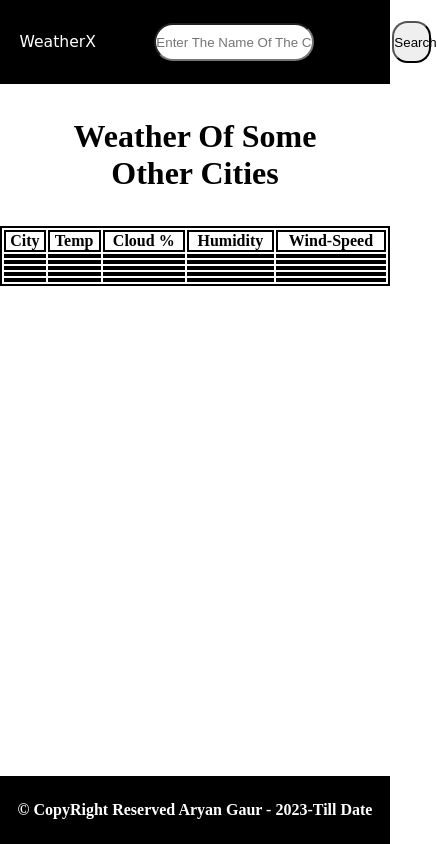
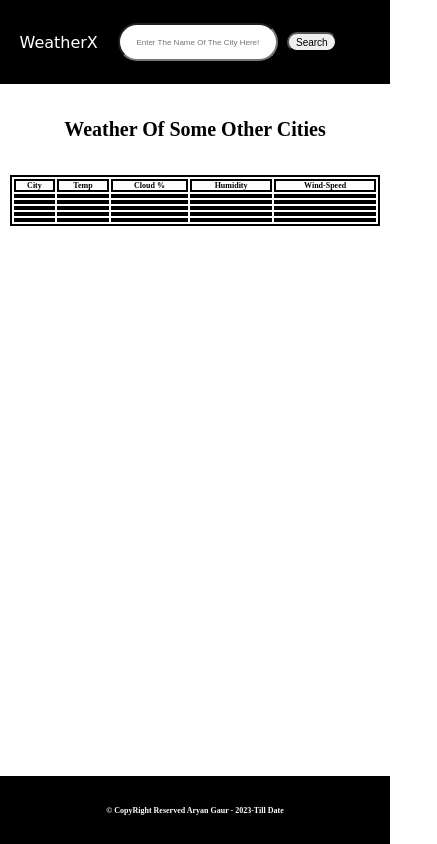
Before and after one commit to Aryangaurop4/Weather, a plain HTML site: page index.html in a window 390 px wide. Shown: the whole page, 437 px wide, since content can reach past the window. Drawn offline with Linux system fonts and the light colour scheme; no server answers; a web font is replaced by a local one.

Commit message:
Update style.css

```diff
--- a/style.css
+++ b/style.css
@@ -28,7 +28,7 @@
     height: 4vh;
     border-radius: 5vw;
     text-align: center;
-    margin-left: 15vw;
+    margin-left: 8vw;
     margin-right: 20vw;
 }
 
@@ -71,7 +71,8 @@
 }
 
 .table{
-    width: 100vw;
+    width: 95vw;
+    margin: 0 auto;
 }
 
 .table,td,th{
@@ -91,3 +92,47 @@ footer{
     height: 8vh;
     width: 100vw;
 }
+
+@media screen and (max-width:600px) {
+    .table,td,th{
+        font-size: 12px;
+    }
+    h1{
+        font-size: 25px;
+    }
+    .search div{
+        font-size: 12px;
+    }
+}
+
+@media screen and (max-width:410px) {
+    .table,td,th{
+        font-size: 8px;
+    }
+    h1{
+        font-size: 20px;
+    }
+
+    .search div{
+        font-size: 7px;
+        height: 40px;
+    }
+    .nav a{
+        font-size: medium;
+    }
+    .nav input{
+        margin-left: 20px;
+        margin-right: 9px;
+        font-size: 8px;
+    }
+    .nav button{
+        height: 20px;
+        width: 50px;
+        font-size: 10px;
+    }
+
+    footer{
+        width: 100vw;
+        font-size: 8px;
+    }
+}
```
